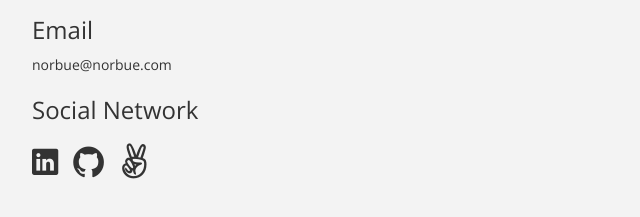
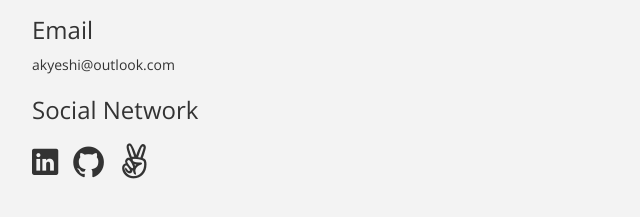
Before and after one commit to akyeshi/akyeshi.github.io, a plain HTML site: page index.html in a window 1280 px wide. Shown: the part 3693-3910 px from the top of the page, 53-693 px from the left. Drawn offline with nearby package versions, Linux system fonts and the light colour scheme; files whose address does not match are found by name; a web font is replaced by a local one.

Commit message:
email changed

```diff
--- a/index.html
+++ b/index.html
@@ -318,7 +318,7 @@
                 <p>703-239-3388</p>
 
                 <h3>Email</h3>
-                <p>norbue@norbue.com </p>
+                <p>akyeshi@outlook.com </p>
 
                 <h3>Social Network</h3>
 
```
